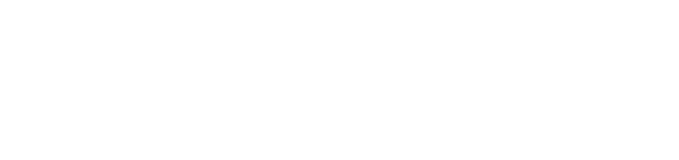
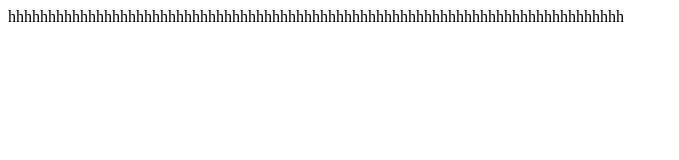
Before and after one commit to Ankitkumar-dewangan/Ankit_Demo, a plain HTML site: page index.html in a window 1280 px wide. Shown: the whole page, without its empty margins (0-679 px from the left). Drawn offline with Linux system fonts and the light colour scheme.

Commit message:
Update index.html

```diff
--- a/index.html
+++ b/index.html
@@ -6,6 +6,6 @@
     <title>Document</title>
 </head>
 <body>
-
+    hhhhhhhhhhhhhhhhhhhhhhhhhhhhhhhhhhhhhhhhhhhhhhhhhhhhhhhhhhhhhhhhhhhhhhhhhhhhh
 </body>
 </html>
```
